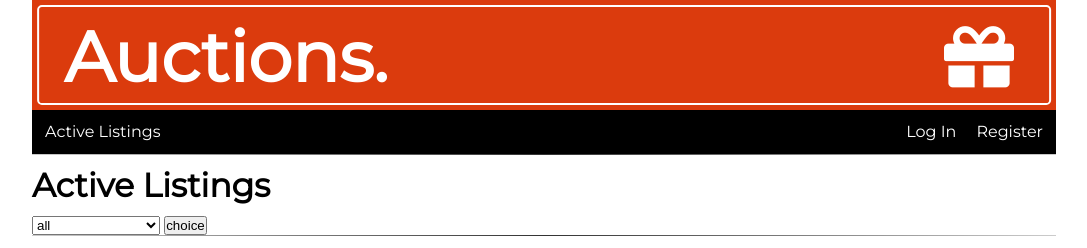
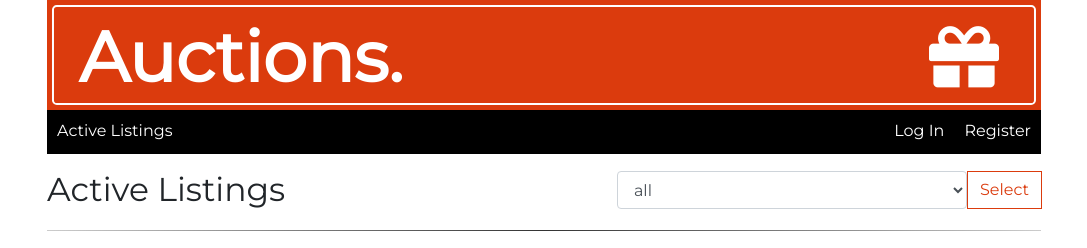
Before and after one commit to Artur-M-K/cs50-project2-commerce, a Django app: page / in a window 1280 px wide. Shown: the top 248 px of the page, without its empty margins (96-1183 px from the left). Run offline with Django 3.2, Linux system fonts and the light colour scheme; data comes from the database, SQL or seed files in the repository; both versions use the stored data as it was after the commit; some libraries are stand-ins or nearby versions.

Commit message:
added style

```diff
--- a/auctions/static/auctions/styles.css
+++ b/auctions/static/auctions/styles.css
@@ -6,14 +6,15 @@
     box-sizing: border-box;
 }
 
-html {
-    font-family: 'Montserrat', sans-serif;
-}
+/* html {
+    font-family: 'Montserrat', sans-serif !important;
+ } */
 
 .container {
     width: 80vw;
     height: 100vh;
     margin: 0 auto;
+    font-family: 'Montserrat', sans-serif !important;
 }
 
 .containerItem {
@@ -39,7 +40,6 @@ html {
 .detailsOfItem {
     width: 70%;
     height: 60vh;
-    /* background: blue; */
     position: relative;
 }
 
@@ -93,7 +93,6 @@ html {
     width: 100%;
     height: 110px;
     color: white;
-
 }
 
 .logo>div {
@@ -106,7 +105,6 @@ html {
     height: 100px;
     border: 2px solid white;
     border-radius: .3rem;
-    /* padding: 10px 10px; */
 }
 
 .logoText {
@@ -124,53 +122,39 @@ html {
 
 nav {
     background: black;
+    margin-bottom: 10px;
     display: flex;
     flex-wrap: nowrap;
     justify-content: space-between;
     width: 100%;
     height: 44px;
-
 }
-
-.nav {
-    margin-top: 2px;
-    height: 40px;
-    display: flex;
-}
-
-.nav-left {
-    margin-left: 3px;
-}
-
-.nav-right {
-    margin-right: 3px;
-}
-
 
 .nav-item {
     background: #000;
     list-style: none;
-    /* border: 1px solid black; */
-    border-radius: .3rem;
+    height: 100%;
     transition: .4s;
 }
 
 .nav-item:hover {
-    background: #333;
+    background: #DB3B0D;
+}
+
+.nav-item:hover a {
+    color: white;
 }
 
 .nav-link,
 .user {
     color: white;
     text-decoration: none;
-    padding: 5px 10px;
-    line-height: 40px;
+    padding: 9px 10px 5px;
 }
 
 
 .user {
     background: #000 !important;
-    line-height: 30px;
     font-weight: 200;
 }
 
@@ -181,21 +165,58 @@ nav {
     flex-direction: column;
     width: 50vw;
     align-items: center;
-    margin: 60px auto 30px;
+    margin: 10px auto 10px;
 }
 
 .register,
 .login {
-    width: 30vw;
+    width: 350px;
 }
+
+.form-flex {
+    display: flex !important;
+    width: 100%;
+    height: 50px;
+    justify-content: space-between !important;
+}
+
+#form {
+    margin-top: 7px;
+}
+
+.form-control {
+    width: 350px !important;
+}
+
+.form-control:focus {
+    outline-style: none;
+    box-shadow: none;
+    border-color: #ccc;
+}
+
+.btn-outline-info {
+    color: #DB3B0D;
+    border: 1px solid #DB3B0D;
+}
+
+.btn-outline-info:hover {
+    background: #DB3B0D;
+    outline-style: none;
+}
+
+/* .form-style {
+    height: 30px;
+} */
 
 #id_image_url,
 #id_title,
 #id_description,
-#id_price {
+#id_price,
+#id_category {
     width: 50vw;
     height: 30px;
     margin: 5px 0;
+    font-family: 'Montserrat', sans-serif;
 }
 
 #id_description {
@@ -203,16 +224,11 @@ nav {
     height: 90px;
 }
 
-#id_price {
+#id_price,
+#id_category {
     width: 10vw;
     margin-right: auto;
 
-}
-
-.form-control {
-    width: 30vw;
-    height: 30px;
-    margin: 5px 0;
 }
 
 .createItem label {
@@ -239,15 +255,14 @@ nav {
 .itemListing {
     display: flex;
     justify-content: flex-start;
-    /* border: 1px solid black; */
     margin-bottom: 5px;
     padding: 10px 5px;
 }
 
 .listingsTitle,
 h2 {
-    margin: 10px 0;
     font-size: 33px;
+    line-height: 50px;
 }
 
 hr {
@@ -274,7 +289,6 @@ p a:hover {
 }
 
 .imgItem {
-    /* border-bottom: 1px solid #ccc; */
     min-width: 200px;
     min-height: 200px;
 }
--- a/auctions/templates/auctions/index.html
+++ b/auctions/templates/auctions/index.html
@@ -1,18 +1,34 @@
 {% extends "auctions/layout.html" %}
 
 {% block body %}
+<div class="form-group form-flex">
+    <div>
         <h2 class="listingsTitle">Active Listings</h2>
-<form action="" method="POST">
+    </div>
+    <div id="form">
+        <div class="input-group mb-2">
+            <div class="form-style">
+                <form action="" method="POST" class="form">
                     {% csrf_token %}
-    <select name="choice">
+                    <select name="choice" class="form-control">
                         {% for category in categories %}
                         <option value="{{category.id}}" {% if category.id in choice %} selected {% endif %}>
                             {{category}}
                         </option>
                         {% endfor %}
                     </select>
-    <input type="submit" value="choice">
+            </div>
+
+            <div class="input-group-prepend">
+                <button type="submit" value="choice" class="btn btn-outline-info">Select</button>
+            </div>
+
             </form>
+        </div>
+    </div>
+
+
+</div>
 
 <hr>
 <div class="container-fluid">
--- a/auctions/templates/auctions/layout.html
+++ b/auctions/templates/auctions/layout.html
@@ -4,8 +4,8 @@
 
 <head>
     <title>{% block title %}Auctions{% endblock %}</title>
-    <!-- <link rel="stylesheet" href="https://stackpath.bootstrapcdn.com/bootstrap/4.4.1/css/bootstrap.min.css"
-        integrity="sha384-Vkoo8x4CGsO3+Hhxv8T/Q5PaXtkKtu6ug5TOeNV6gBiFeWPGFN9MuhOf23Q9Ifjh" crossorigin="anonymous"> -->
+    <link rel="stylesheet" href="https://stackpath.bootstrapcdn.com/bootstrap/4.4.1/css/bootstrap.min.css"
+        integrity="sha384-Vkoo8x4CGsO3+Hhxv8T/Q5PaXtkKtu6ug5TOeNV6gBiFeWPGFN9MuhOf23Q9Ifjh" crossorigin="anonymous">
     <!-- <link rel="preconnect" href="https://fonts.gstatic.com"> -->
     <link rel="stylesheet" href="https://cdnjs.cloudflare.com/ajax/libs/font-awesome/5.15.3/css/all.min.css"
         integrity="sha512-iBBXm8fW90+nuLcSKlbmrPcLa0OT92xO1BIsZ+ywDWZCvqsWgccV3gFoRBv0z+8dLJgyAHIhR35VZc2oM/gI1w=="
@@ -22,13 +22,6 @@
             </div>
 
         </div>
-        <!-- <div>
-            {% if user.is_authenticated %}
-            Signed in as <strong>{{ user.username }}</strong>.
-            {% else %}
-            Not signed in.
-            {% endif %}
-        </div> -->
         <nav>
             <ul class="nav nav-left">
                 <li class="nav-item">
@@ -64,7 +57,7 @@
             </ul>
         </nav>
 
-        <hr>
+
         {% block body %}
         {% endblock %}
     </div>
--- a/auctions/templates/auctions/watchlist.html
+++ b/auctions/templates/auctions/watchlist.html
@@ -1,8 +1,8 @@
 {% extends 'auctions/layout.html' %}
 
 {% block body %}
-<h1>Watch List</h1>
-
+<h2>Watch List</h2>
+<hr>
 {% for auction in auctions %}
 <div class="itemListing">
     <div class="imgItem">
```
Also changed, not shown: db.sqlite3. Lines whose indentation alone changed are shown as unchanged.
